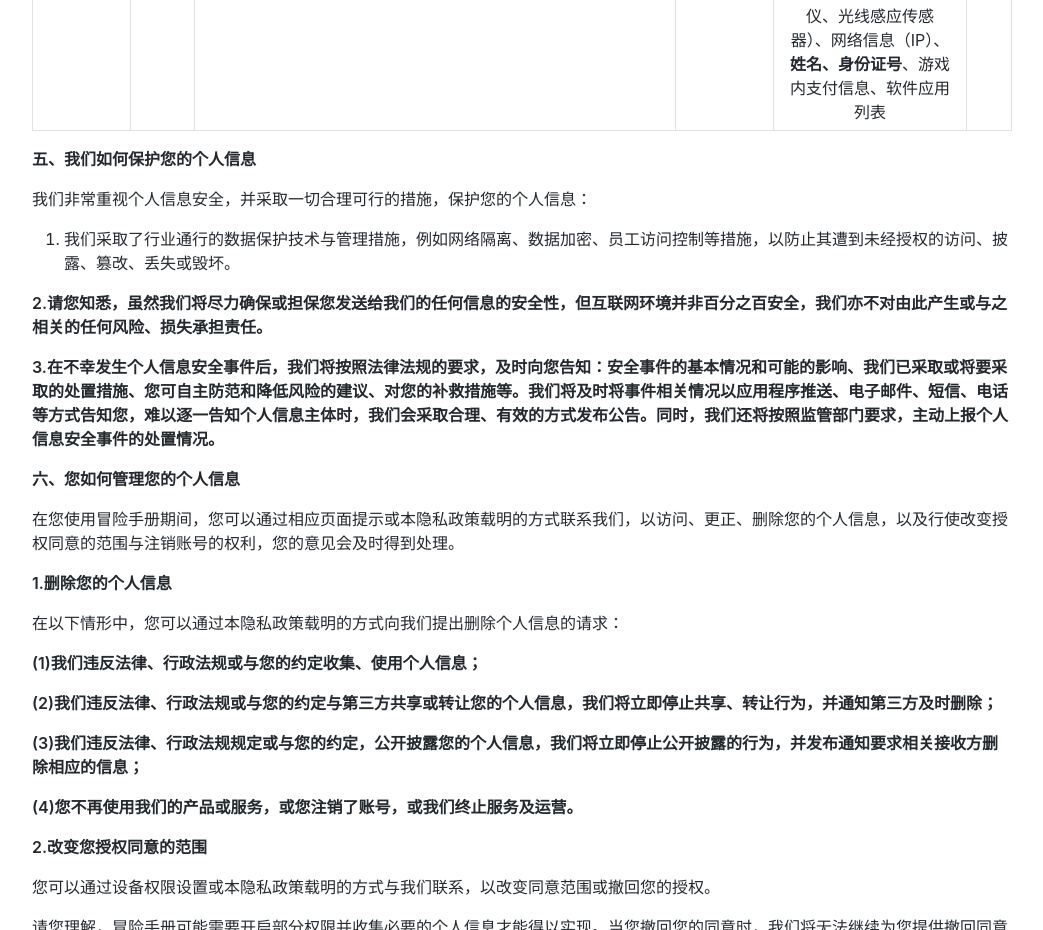
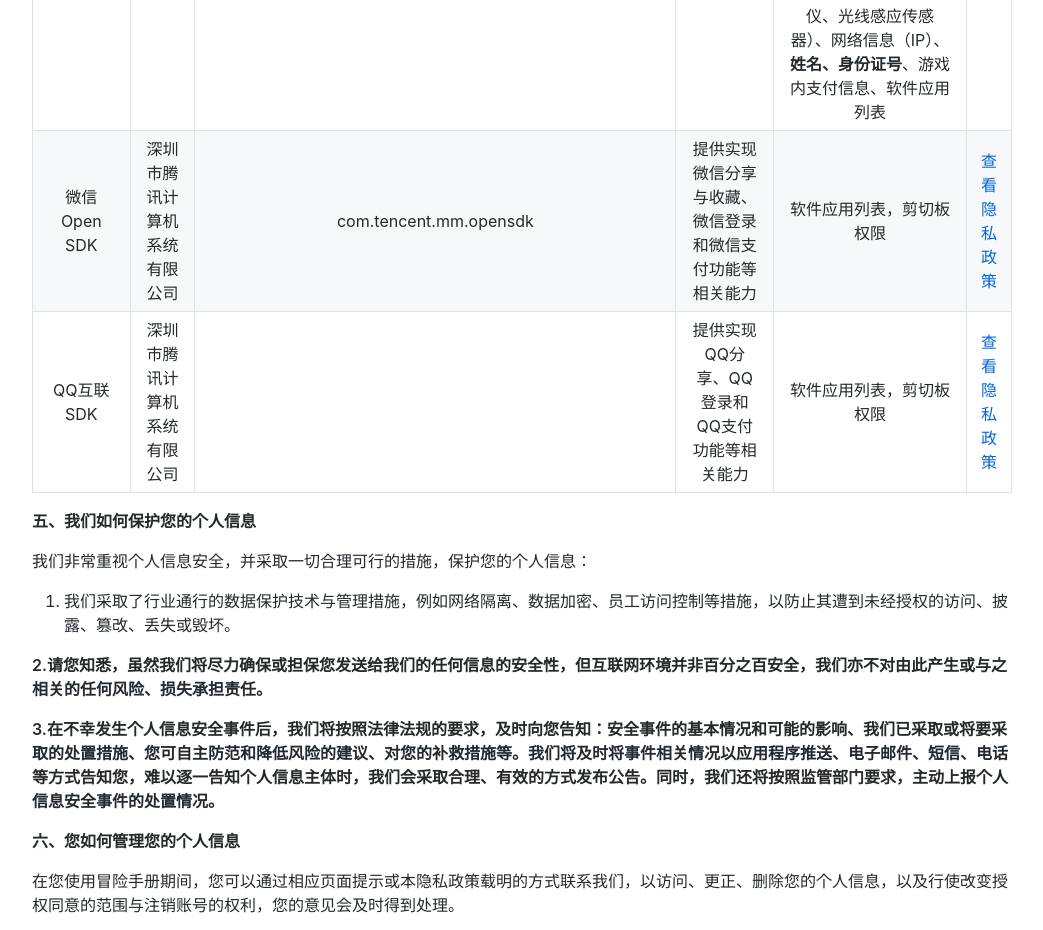
Before and after one commit to A-little-imagination/privacy-policy, a plain HTML site: page privacy.html in a window 1280 px wide. Shown: the part 6820-7750 px from the top of the page, without its empty margins (118-1161 px from the left). Drawn offline with Linux system fonts and the light colour scheme; a script that the page names is missing.

Commit message:
update privacy

```diff
--- a/privacy.html
+++ b/privacy.html
@@ -384,6 +384,26 @@
           <td style="text-align: center;"><a href="https://developer.honor.com/cn/docs/game_center/guides/jieruzhinan/sdkyinsi"
               target="_blank">查看隐私政策</a></td>
         </tr>
+        <tr>
+            <td style="text-align: center;">微信Open SDK</td>
+            <td style="text-align: center;">深圳市腾讯计算机系统有限公司</td>
+            <td style="text-align: center;">com.tencent.mm.opensdk</td>
+            <td style="text-align: center;">提供实现微信分享与收藏、微信登录和微信支付功能等相关能力</td>
+            <td style="text-align: center;">软件应用列表，剪切板权限</td>
+            <td style="text-align: center;"><a
+                    href="https://support.weixin.qq.com/cgi-bin/mmsupportacctnodeweb-bin/pages/RYiYJkLOrQwu0nb8"
+                    target="_blank">查看隐私政策</a></td>
+        </tr>
+        <tr>
+            <td style="text-align: center;">QQ互联SDK</td>
+            <td style="text-align: center;">深圳市腾讯计算机系统有限公司</td>
+            <td style="text-align: center;"></td>
+            <td style="text-align: center;">提供实现QQ分享、QQ登录和QQ支付功能等相关能力</td>
+            <td style="text-align: center;">软件应用列表，剪切板权限</td>
+            <td style="text-align: center;"><a
+                    href="https://wiki.connect.qq.com/qq%e4%ba%92%e8%81%94sdk%e9%9a%90%e7%a7%81%e4%bf%9d%e6%8a%a4%e5%a3%b0%e6%98%8e"
+                    target="_blank">查看隐私政策</a></td>
+        </tr>
       </tbody>
     </table>
 
```
